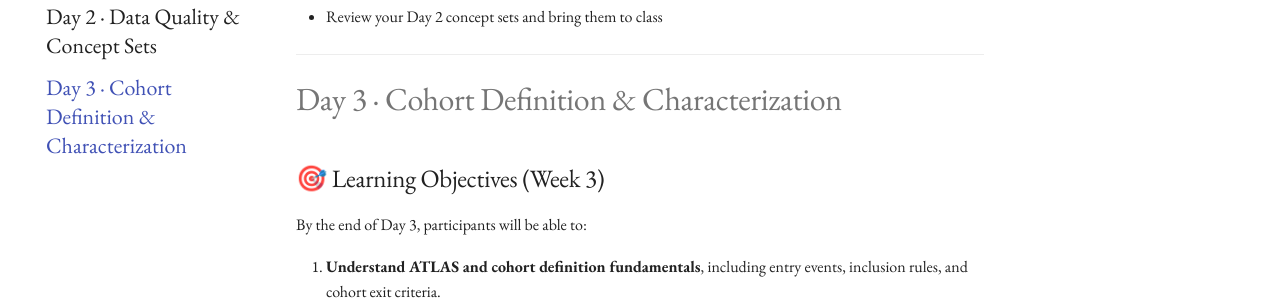
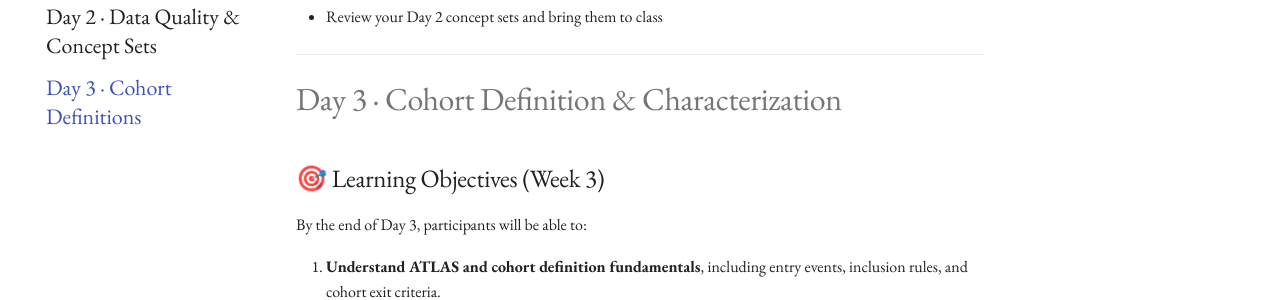
Before and after one commit to BoyceLab/OHDSITrainTheTrainer-6WK, an MkDocs documentation site: the page built from docs/modules/day-03-cohorts.md, in a window 1280 px wide. Shown: the part 426-726 px from the top of the page. Built offline with MkDocs 1.6.1 and Material for MkDocs 9.7.7, drawn with Linux system fonts in a browser that asks for light colours; comment, search, counter and statistics services are not loaded.

Commit message:
Fix Day 3 title for Cohort Definitions

```diff
--- a/mkdocs.yml
+++ b/mkdocs.yml
@@ -27,13 +27,13 @@ nav:
       - Environment Walk-through: modules/00-environment-walkthrough.md
       - Day 1 · OMOP Common Data Model and Standardized Vocabularies: modules/day-01-omop-cdm.md
       - Day 2 · Data Quality & Concept Sets: modules/day-02-vocab-dqd.md
-      - Day 3 · Cohort Definition & Characterization: modules/day-03-cohorts.md
+      - Day 3 · Cohort Definitions: modules/day-03-cohorts.md
   - Exercises:
       # - Day 0 · Environment Checks: exercises/day-00-environment.md
       - Day 1 · Athena & CDM: exercises/day-01-athena-cdm.md
       - Day 1 · Code Snippets: exercises/code_snippets/day-01-snippets.md
       - Day 2 · Vocab & DQD: exercises/day-02-vocab-dqd.md
-      - Day 3 · Cohort Definition & Characterization: exercises/day-03-cohorts.md
+      - Day 3 · Cohort Definitions: exercises/day-03-cohorts.md
   - Resources:
       - Curated Resource List: resources.md
       - Vocabulary & SQL Cheat Sheet: common_artifacts/omop-vocab-sql-cheat-sheet.md
```
